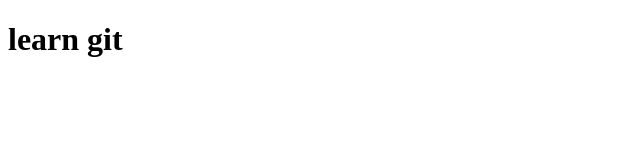
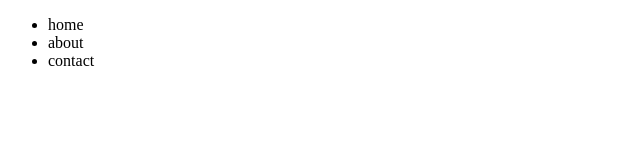
Before and after one commit to Haffasalhi123/project-Cafe-, a plain HTML site: page index.html in a window 1280 px wide. Shown: the whole page, without its empty margins (0-640 px from the left). Drawn offline with Linux system fonts and the light colour scheme.

Commit message:
mise en place a side bar

```diff
--- a/index.html
+++ b/index.html
@@ -7,8 +7,17 @@
   <link rel="stylesheet" href="styles.css">
   <title>Document</title>
 </head>
-<bod>
-  <h1>learn git</h1>
-  </body>
+
+<body>
+  <header>
+    <nav>
+      <ul>
+        <li>home</li>
+        <li>about</li>
+        <li>contact</li>
+      </ul>
+    </nav>
+  </header>
+</body>
 
 </html>
```
